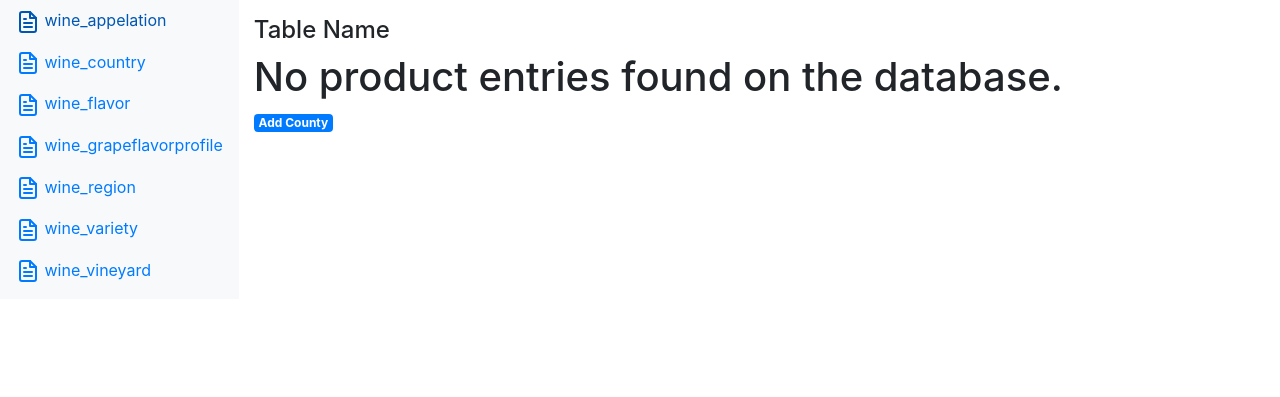
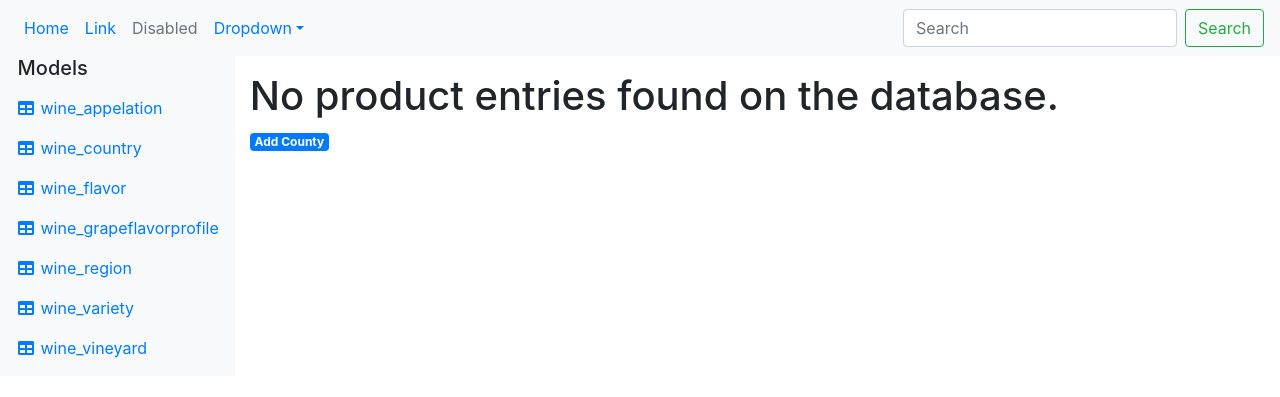
Before and after one commit to cjrisua/cellarbroker, a Django app: page /wine/ in a window 1280 px wide. Shown: the top 397 px of the page. Run offline with Django 3.2, Linux system fonts and the light colour scheme; data that the repository does not hold is empty; some libraries are stand-ins or nearby versions.

Commit message:
enhacemenents

```diff
--- /dev/null
+++ b/wine/templates/header.html
@@ -0,0 +1,27 @@
+<header class="navbar navbar-expand bg-light flex-column flex-md-row bd-navbar">
+    <div class="collapse navbar-collapse" id="navbarsExampleDefault">
+        <ul class="navbar-nav mr-auto">
+            <li class="nav-item active">
+            <a class="nav-link" href="{% url 'wine:index' %}">Home <span class="sr-only">(current)</span></a>
+            </li>
+            <li class="nav-item">
+            <a class="nav-link" href="#">Link</a>
+            </li>
+            <li class="nav-item">
+            <a class="nav-link disabled" href="#">Disabled</a>
+            </li>
+            <li class="nav-item dropdown">
+            <a class="nav-link dropdown-toggle" href="http://example.com" id="dropdown01" data-toggle="dropdown" aria-haspopup="true" aria-expanded="false">Dropdown</a>
+            <div class="dropdown-menu" aria-labelledby="dropdown01">
+                <a class="dropdown-item" href="#">Action</a>
+                <a class="dropdown-item" href="#">Another action</a>
+                <a class="dropdown-item" href="#">Something else here</a>
+            </div>
+            </li>
+        </ul>
+        <form class="form-inline my-2 my-lg-0">
+            <input class="form-control mr-sm-2" type="text" placeholder="Search">
+            <button class="btn btn-outline-success my-2 my-sm-0" type="submit">Search</button>
+        </form>
+    </div>
+</header>
--- a/wine/templates/index.html
+++ b/wine/templates/index.html
@@ -11,14 +11,20 @@
     <!-- Bootstrap CSS -->
     <link rel="stylesheet" href="https://stackpath.bootstrapcdn.com/bootstrap/4.1.1/css/bootstrap.min.css" integrity="sha384-WskhaSGFgHYWDcbwN70/dfYBj47jz9qbsMId/iRN3ewGhXQFZCSftd1LZCfmhktB"
         crossorigin="anonymous">
-
-    <title>Country</title>
+        <link rel="stylesheet" href="https://use.fontawesome.com/releases/v5.1.0/css/all.css" integrity="sha384-lKuwvrZot6UHsBSfcMvOkWwlCMgc0TaWr+30HWe3a4ltaBwTZhyTEggF5tJv8tbt" crossorigin="anonymous">
+    <title>Wine Administration</title>
 </head>
 
 <body>
+    {% csrf_token %}
+    {% include 'header.html' %}
     <div class="container-fluid">
         <div class="row">
             <nav class="col-md-2.5 d-none d-md-block bg-light sidebar">
+
+                <div style="text-align: center">
+                        <div style="width: 85%; margin: 0 auto; text-align: left"><h5>Models</h5></div>
+                </div>
                 <div class="sidebar-sticky">
                     <ul class="nav flex-column mb-2">
                         {% csrf_token %}
@@ -27,9 +33,9 @@
                 </div>
             </nav>
             <main class="col-sm-9 offset-dm-3 col-md10 offset-md3 pt-3">
-                <h4>Table Name</h4>
                 <div class="table-responsive">
                         {% if country_list %}
+                        <h4>Table Wine Country</h4>
                         <table class="table table-striped">
                             <thead>
                                 <tr>
@@ -52,6 +58,30 @@
                                 {% endfor %}
                             </tbody>
                         </table>
+                        {% elif appelation_list %}
+                            <h4>Table Wine Appelation</h4>
+                            <table class="table table-striped">
+                                    <thead>
+                                        <tr>
+                                            <th scope="col">Region Name</th>
+                                            <th scope="col">Edit</th>
+                                            <th scope="col">Delete</th>
+                                        </tr>
+                                    </thead>
+                                    <tbody>
+                                        {% for appelation in appelation_list %}
+                                        <tr>
+                                            <td>{{appelation.name}}</td>
+                                            <td>
+                                                <a href="{% url 'wine:country-update' appelation.id %}" class="badge badge-light">edit</a>
+                                            </td>
+                                            <td>
+                                                <a href="{% url 'wine:country-delete' appelation.id %}" class="badge badge-warning">delete</a>
+                                            </td>
+                                        </tr>
+                                        {% endfor %}
+                                    </tbody>
+                                </table>
                         {% else %}
                         <h1>No product entries found on the database.</h1>
 
--- a/wine/templates/models-table.html
+++ b/wine/templates/models-table.html
@@ -1,18 +1,11 @@
 
 {% if tables %}
  {%for t in tables%}
- <li class="nav-item">
-        <a class="nav-link" href="#">
-            <svg xmlns="http://www.w3.org/2000/svg" width="24" height="24" viewBox="0 0 24 24" fill="none" stroke="currentColor" stroke-width="2"
-                stroke-linecap="round" stroke-linejoin="round" class="feather feather-file-text">
-                <path d="M14 2H6a2 2 0 0 0-2 2v16a2 2 0 0 0 2 2h12a2 2 0 0 0 2-2V8z"></path>
-                <polyline points="14 2 14 8 20 8"></polyline>
-                <line x1="16" y1="13" x2="8" y2="13"></line>
-                <line x1="16" y1="17" x2="8" y2="17"></line>
-                <polyline points="10 9 9 9 8 9"></polyline>
-            </svg>
-            {{t}}
-        </a>
-    </li>
+ <li class="nav-item" data-toggle="tooltip" data-placement="right" title="" data-original-title="Tables">
+    <a class="nav-link" href="{{t.view}}" >
+      <i class="fa fa-fw fa-table"></i>
+      <span class="nav-link-text">{{t.name}}</span>
+    </a>
+  </li>
  {% endfor %}
 {% endif %}
--- a/wine/templatetags/custom_tags.py
+++ b/wine/templatetags/custom_tags.py
@@ -5,5 +5,9 @@ register = template.Library()
 
 @register.inclusion_tag('models-table.html')
 def table_sidebar():
-    entries = ListTables.get_table_names()
+    entries = []
+    for e in ListTables.get_table_names():
+        tableinfo = { 'name': str(e),'view':'{0}/view'.format(str(e).replace('wine_',''))}
+        entries.append(tableinfo)
+    print(entries)
     return {'tables': entries}
--- a/wine/urls.py
+++ b/wine/urls.py
@@ -6,6 +6,7 @@ app_name = 'wine'
 urlpatterns = [
     #path('', ListAppelationView.as_view(), name='index'),
     path('', views.IndexView.as_view(), name='index'),
+    path('appelation/view', views.AppelationView.as_view(), name='appelation-view'),
     path('models/table', views.ListTables, name='models-table'),
     path('country/entry',views.CountryEntry.as_view(),name='country-entry'),
     path('country/update/<int:pk>',views.CountryUpdate.as_view(),name='country-update'),
--- a/wine/views.py
+++ b/wine/views.py
@@ -33,6 +33,14 @@ class IndexView(generic.ListView):
     def get_queryset(self):
         return Country.objects.all()
 
+class AppelationView(generic.ListView):
+    # name of the object to be used in the index.html
+    context_object_name = 'appelation_list'
+    template_name = 'index.html'
+
+    def get_queryset(self):
+        return Appelation.objects.all()
+
 # view for the product entry page
 class CountryEntry(CreateView):
     model = Country
```
